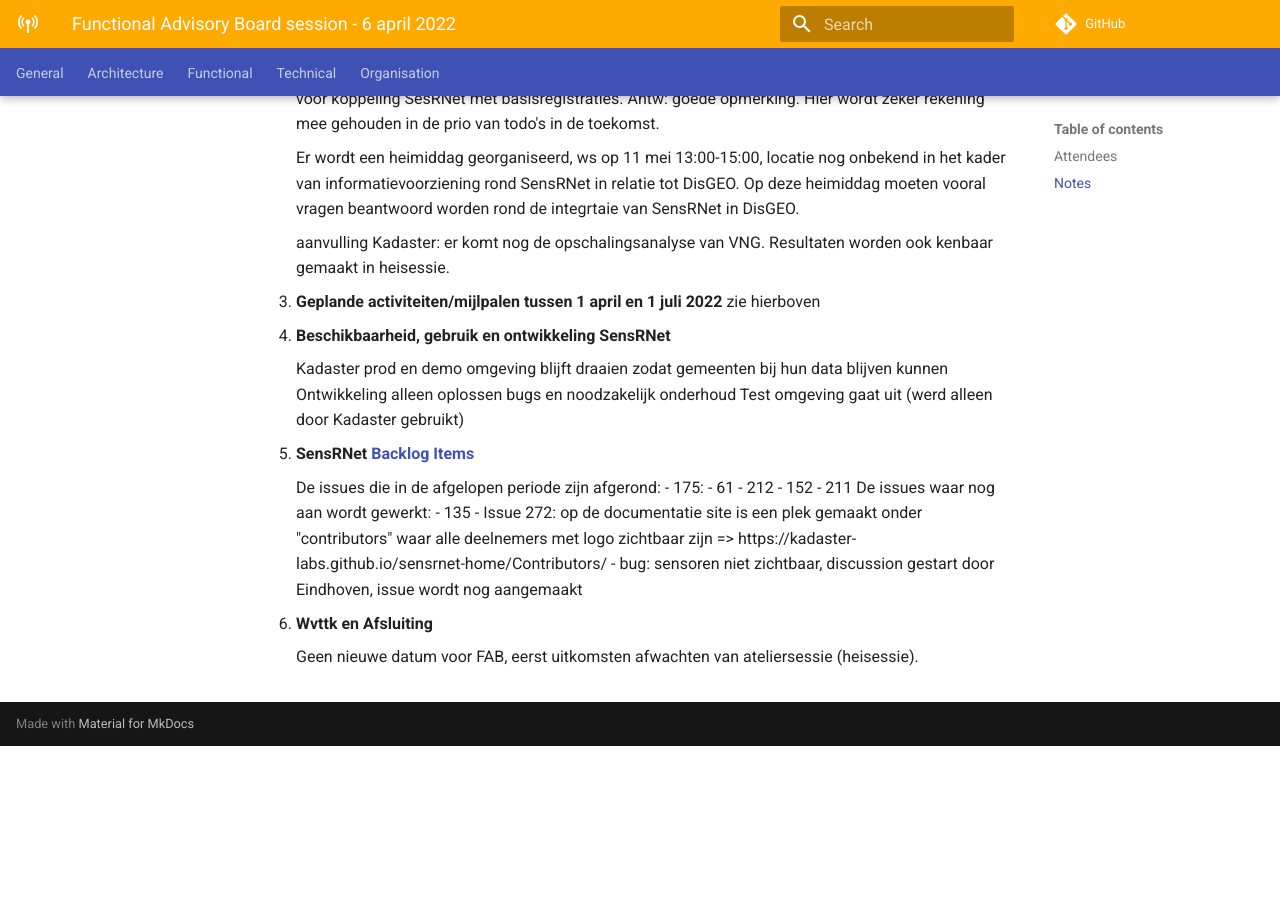
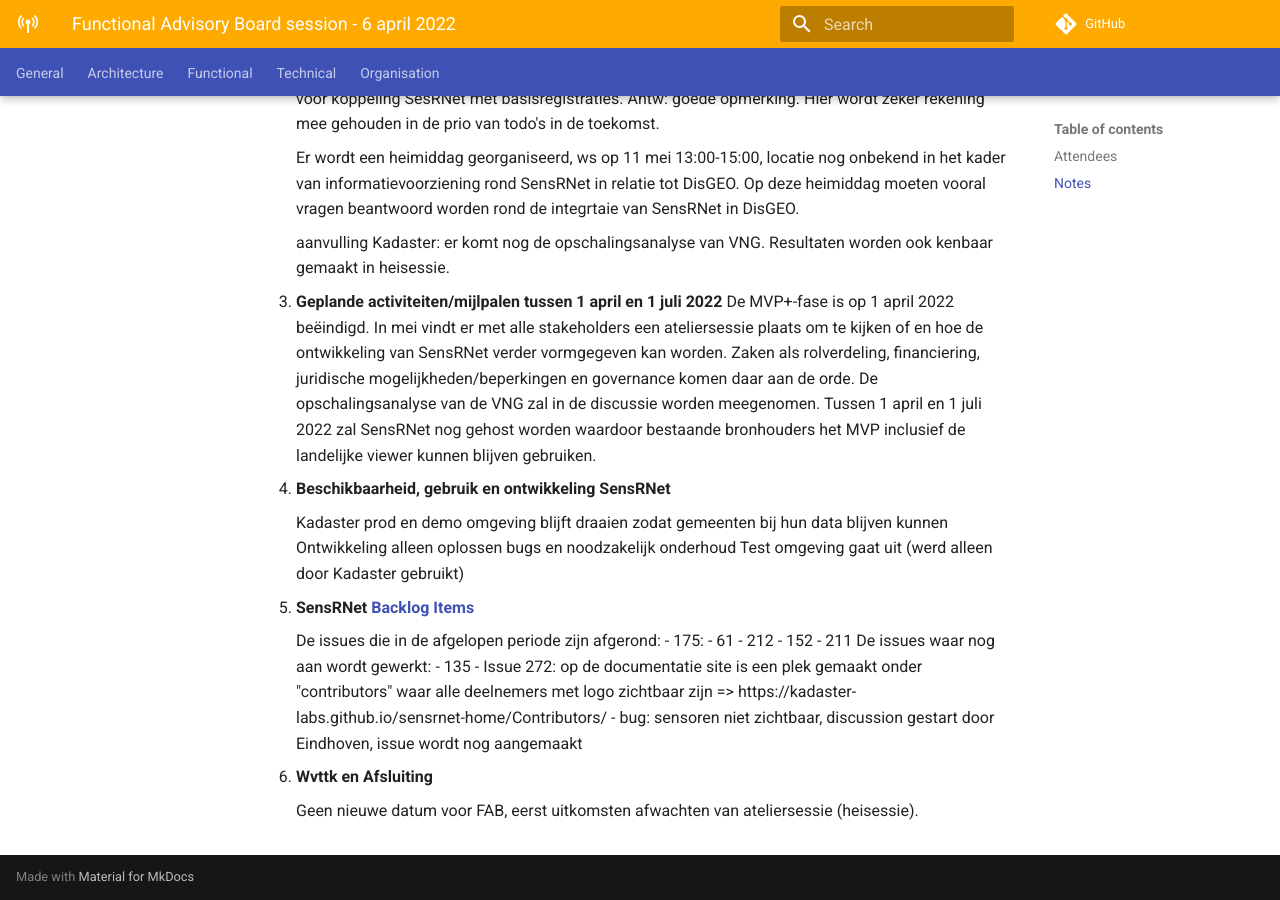
Before and after one commit to kadaster-labs/sensrnet-home, an MkDocs documentation site: the page built from docs/notes/2022-04-06-FAB-notes.md, in a window 1280 px wide and 900 px high, scrolled down 1124 px. Built offline with MkDocs 1.6.1 and Material for MkDocs 9.7.7, drawn with Linux system fonts in a browser that asks for light colours; comment, search, counter and statistics services are not loaded; before the commit the page ends 1870 px from its top, so only the background shows below that.

Commit message:
Update 2022-04-06-FAB-notes.md

```diff
--- a/docs/notes/2022-04-06-FAB-notes.md
+++ b/docs/notes/2022-04-06-FAB-notes.md
@@ -45,7 +45,11 @@ Onderwerpen:
      aanvulling Kadaster: er komt nog de opschalingsanalyse van VNG. Resultaten worden ook kenbaar gemaakt in heisessie.
 
 3. **Geplande activiteiten/mijlpalen tussen 1 april en 1 juli 2022**
-     zie hierboven
+     De MVP+-fase is op 1 april 2022 beëindigd.
+     In mei vindt er met alle stakeholders een ateliersessie plaats om te kijken of en hoe de ontwikkeling van SensRNet verder vormgegeven kan worden.
+     Zaken als rolverdeling, financiering, juridische mogelijkheden/beperkingen en governance komen daar aan de orde.
+     De opschalingsanalyse van de VNG zal in de discussie worden meegenomen.
+     Tussen 1 april en 1 juli 2022 zal SensRNet nog gehost worden waardoor bestaande bronhouders het MVP inclusief de landelijke viewer kunnen blijven gebruiken.
 
 4. **Beschikbaarheid, gebruik en ontwikkeling SensRNet**
 
```
